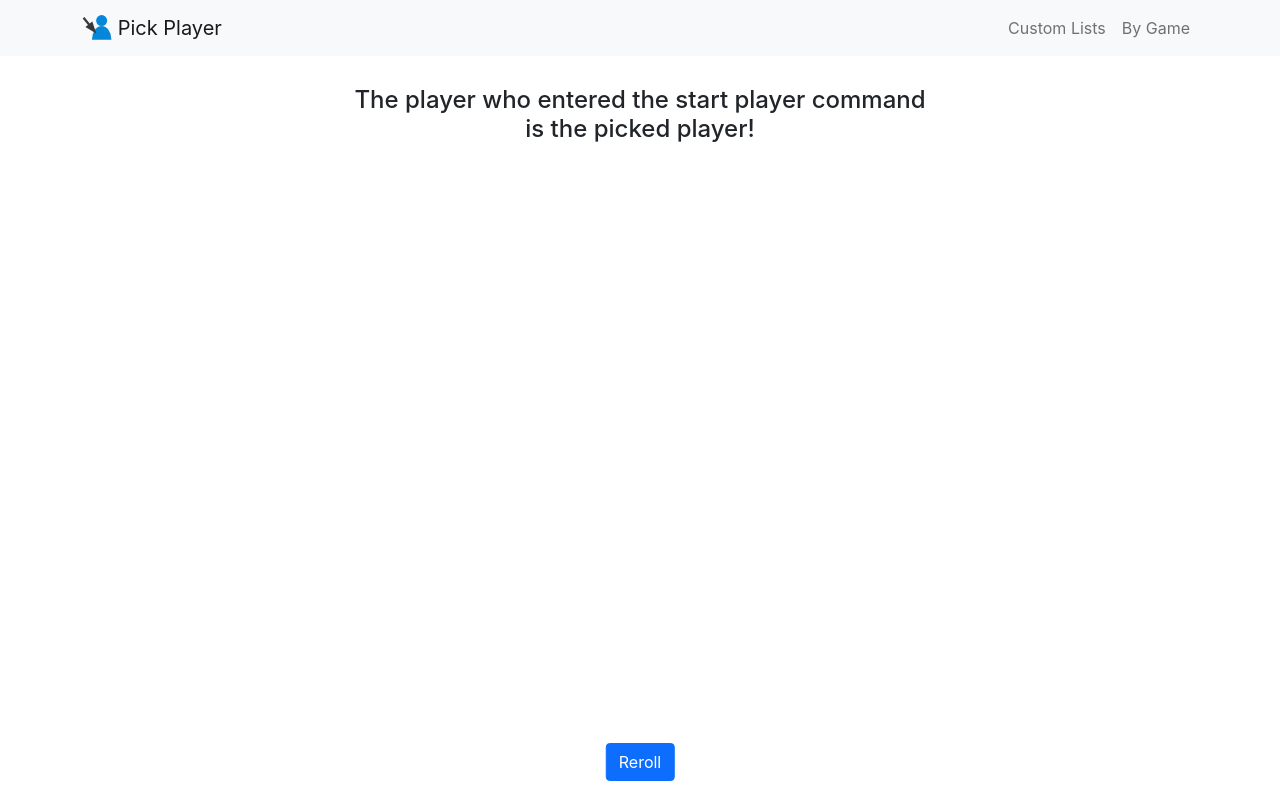
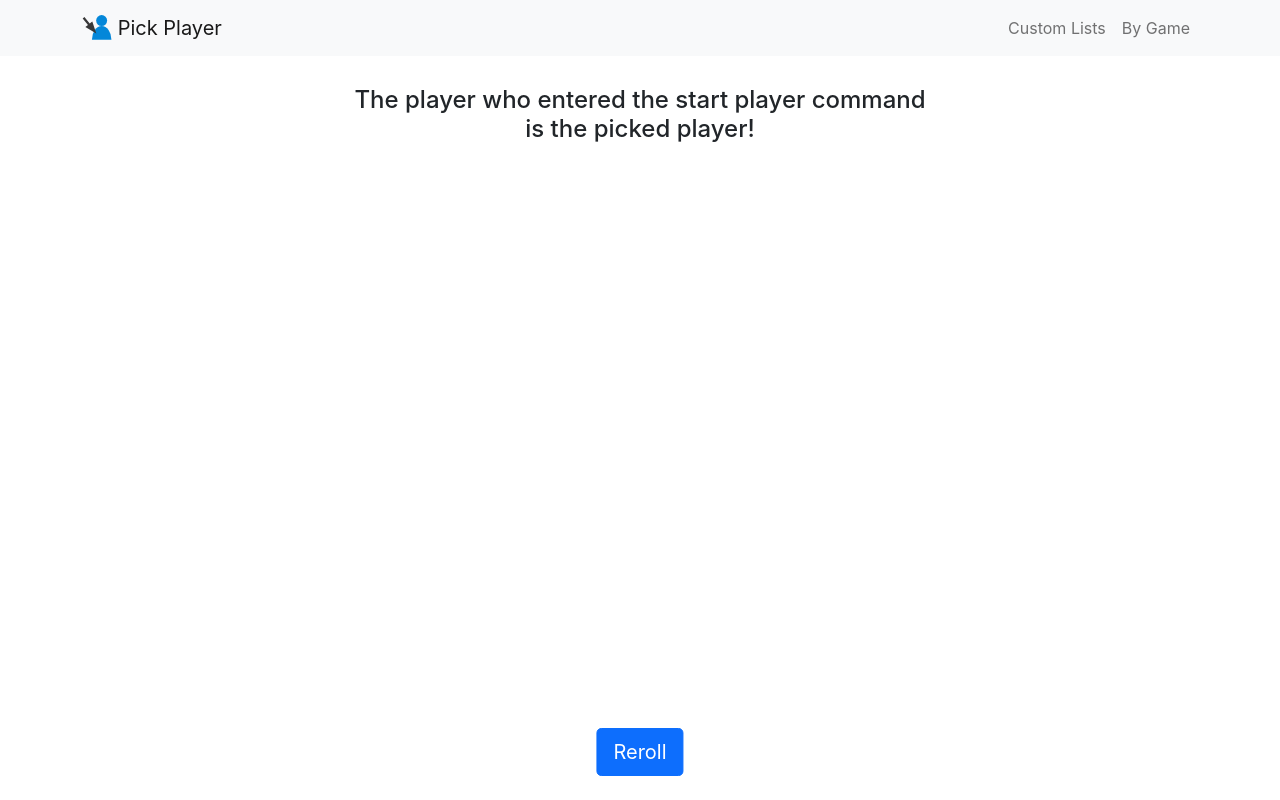
Before and after one commit to KeeganW/pick-player, a React (Create React App) app: page /#/ in a window 1280 px wide. Built offline with nearby package versions, Linux system fonts and the light colour scheme.

Commit message:
Making button larger.

```diff
--- a/src/routes/Default.tsx
+++ b/src/routes/Default.tsx
@@ -15,7 +15,7 @@ export function Default() {
   }, [location.key])
   const rerollButton = (
     <div className="position-absolute bottom-0 start-50 translate-middle">
-      <Button onClick={() => setFirstPick(sample(DEFAULT_PICKS))}>
+      <Button className="btn-lg" onClick={() => setFirstPick(sample(DEFAULT_PICKS))}>
         Reroll
       </Button>
     </div>
--- a/src/util/Common.tsx
+++ b/src/util/Common.tsx
@@ -23,7 +23,7 @@ export function useListedValues(paramName: string, sources: { [name: string]: Li
   const [reload, setReload] = useState(false)
   const rerollButton = (
     <div className="position-absolute bottom-0 start-50 translate-middle">
-      <Button onClick={() => setReload(!reload)}>
+      <Button className="btn-lg" onClick={() => setReload(!reload)}>
         Reroll
       </Button>
     </div>
```
